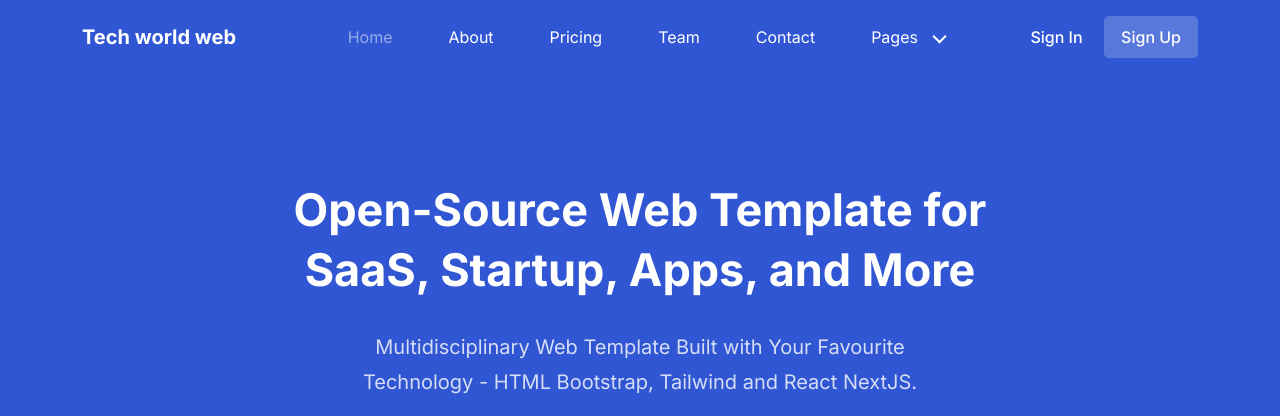
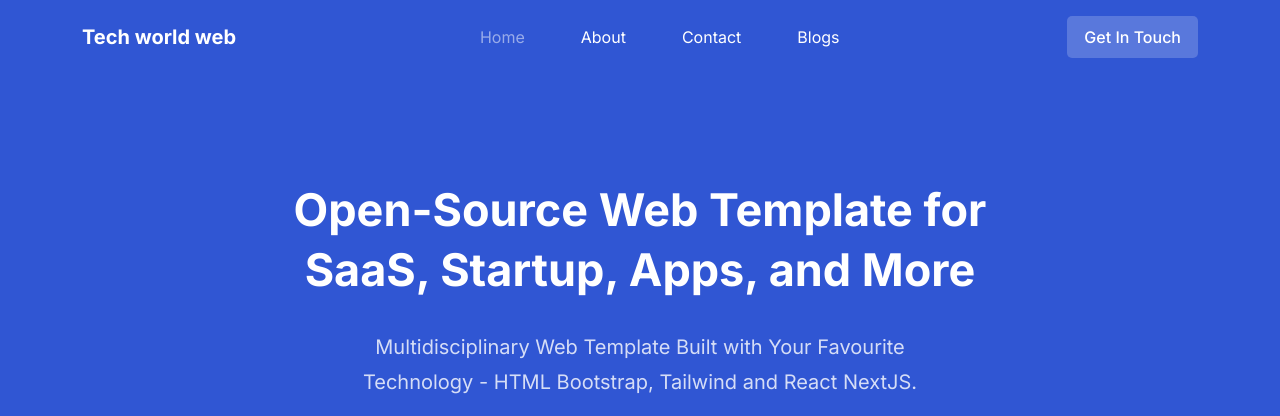
Before and after one commit to SuhilD/Techworldweb, a plain HTML site: page index.html in a window 1280 px wide. Shown: the top 416 px of the page. Drawn offline with Linux system fonts and the light colour scheme.

Commit message:
navbar design changes

```diff
--- a/index.html
+++ b/index.html
@@ -86,18 +86,21 @@
                   </li>
 
                   <li class="nav-item">
-                    <a class="ud-menu-scroll" href="#about">About</a>
+                    <a class="ud-menu-scroll" href="about.html">About</a>
+                  </li>
+                  <!-- <li class="nav-item">
+                    <a class="ud-menu-scroll" href="#pricing">Pricing</a>
+                  </li> -->
+                  <!-- <li class="nav-item">
+                    <a class="ud-menu-scroll" href="#team">Team</a>
+                  </li> -->
+                  <li class="nav-item">
+                    <a class="ud-menu-scroll" href="contact.html">Contact</a>
                   </li>
                   <li class="nav-item">
-                    <a class="ud-menu-scroll" href="#pricing">Pricing</a>
+                    <a class="ud-menu-scroll" href="blog.html">Blogs</a>
                   </li>
-                  <li class="nav-item">
-                    <a class="ud-menu-scroll" href="#team">Team</a>
-                  </li>
-                  <li class="nav-item">
-                    <a class="ud-menu-scroll" href="#contact">Contact</a>
-                  </li>
-                  <li class="nav-item nav-item-has-children">
+                  <!-- <li class="nav-item nav-item-has-children">
                     <a href="javascript:void(0)"> Pages </a>
                     <ul class="ud-submenu">
                       <li class="ud-submenu-item">
@@ -132,18 +135,18 @@
                       </li>
                       <li class="ud-submenu-item">
                         <a href="404.html" class="ud-submenu-link">404 Page</a>
-                      </li>
+                      </li> -->
                     </ul>
                   </li>
                 </ul>
               </div>
 
               <div class="navbar-btn d-none d-sm-inline-block">
-                <a href="login.html" class="ud-main-btn ud-login-btn">
-                  Sign In
-                </a>
-                <a class="ud-main-btn ud-white-btn" href="javascript:void(0)">
-                  Sign Up
+                <!-- <a href="login.html" class="ud-main-btn ud-login-btn">
+                 Get In Touch
+                </a> -->
+                <a class="ud-main-btn ud-white-btn" href="contact.html">
+                  Get In Touch
                 </a>
               </div>
             </nav>
```
